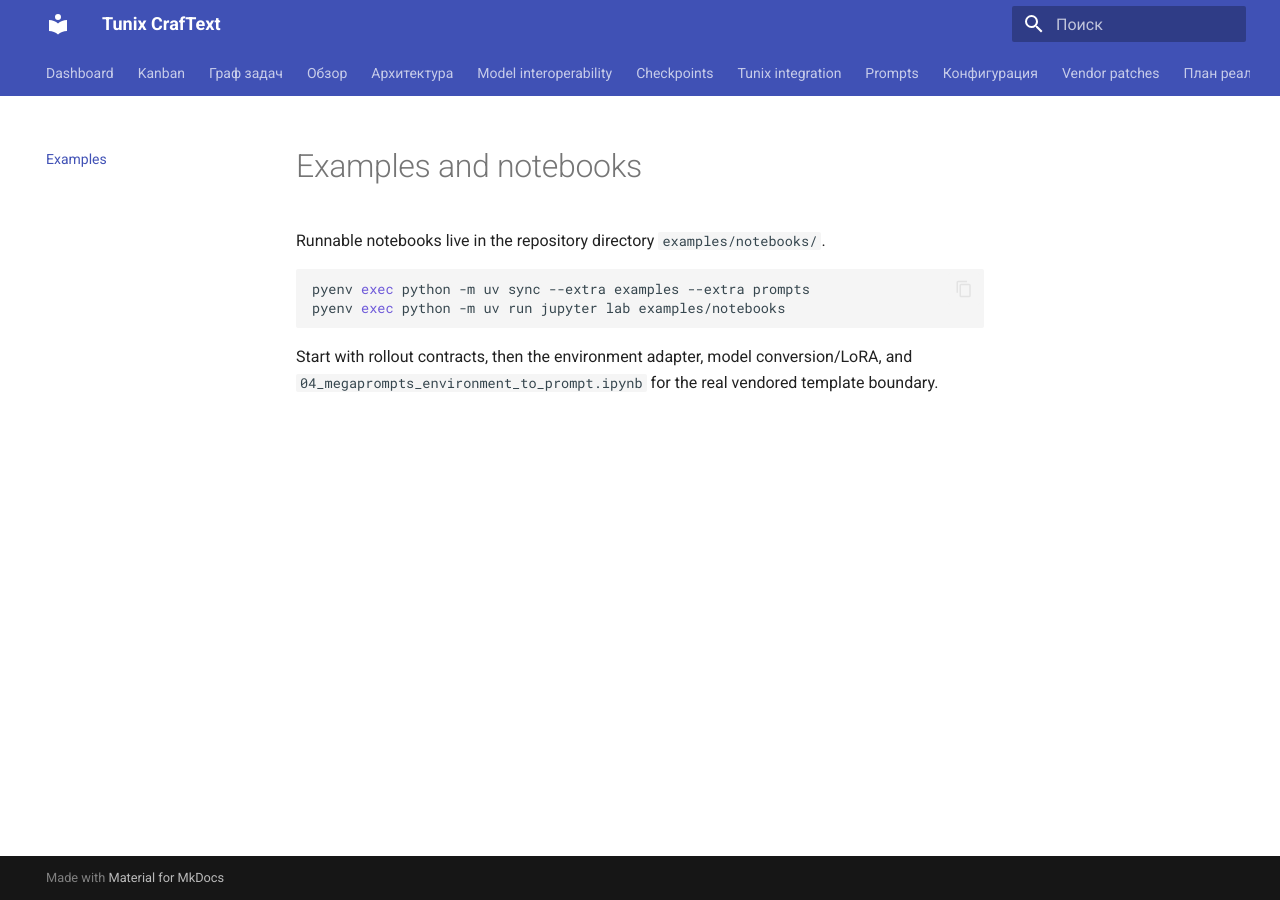
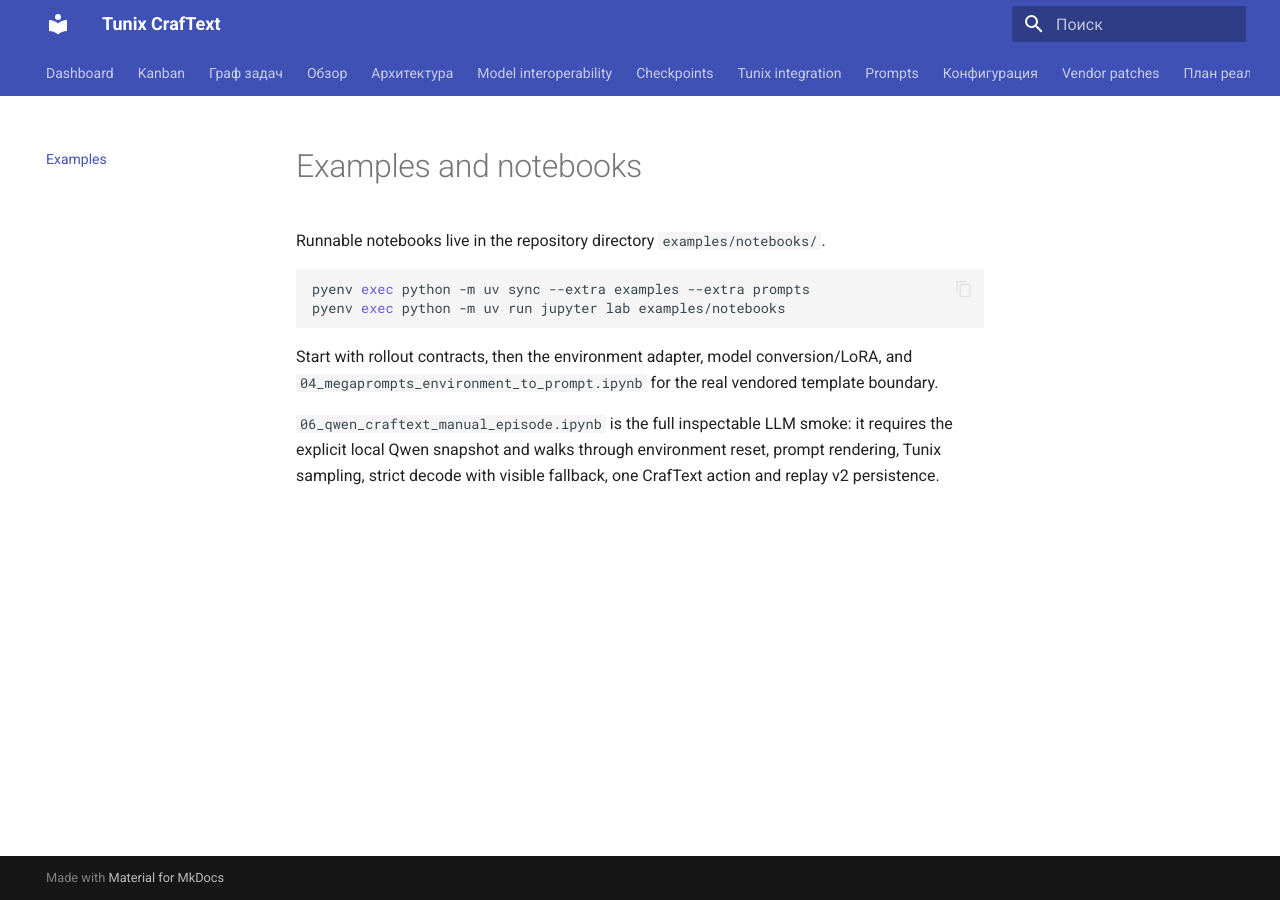
Before and after one commit to Lukashevskiy/tunix-agents, an MkDocs documentation site: the page built from docs/examples.md, in a window 1280 px wide. Built offline with MkDocs 1.6.1 and Material for MkDocs 9.7.7, drawn with Linux system fonts in a browser that asks for light colours.

Commit message:
docs: add manual Qwen CrafText notebook

```diff
--- a/docs/examples.md
+++ b/docs/examples.md
@@ -9,3 +9,7 @@
 
 Start with rollout contracts, then the environment adapter, model conversion/LoRA, and
 `04_megaprompts_environment_to_prompt.ipynb` for the real vendored template boundary.
+
+`06_qwen_craftext_manual_episode.ipynb` is the full inspectable LLM smoke: it requires the
+explicit local Qwen snapshot and walks through environment reset, prompt rendering, Tunix
+sampling, strict decode with visible fallback, one CrafText action and replay v2 persistence.
```
Also changed, not shown: examples/README.md (+1 -0 lines), 2 other files.
